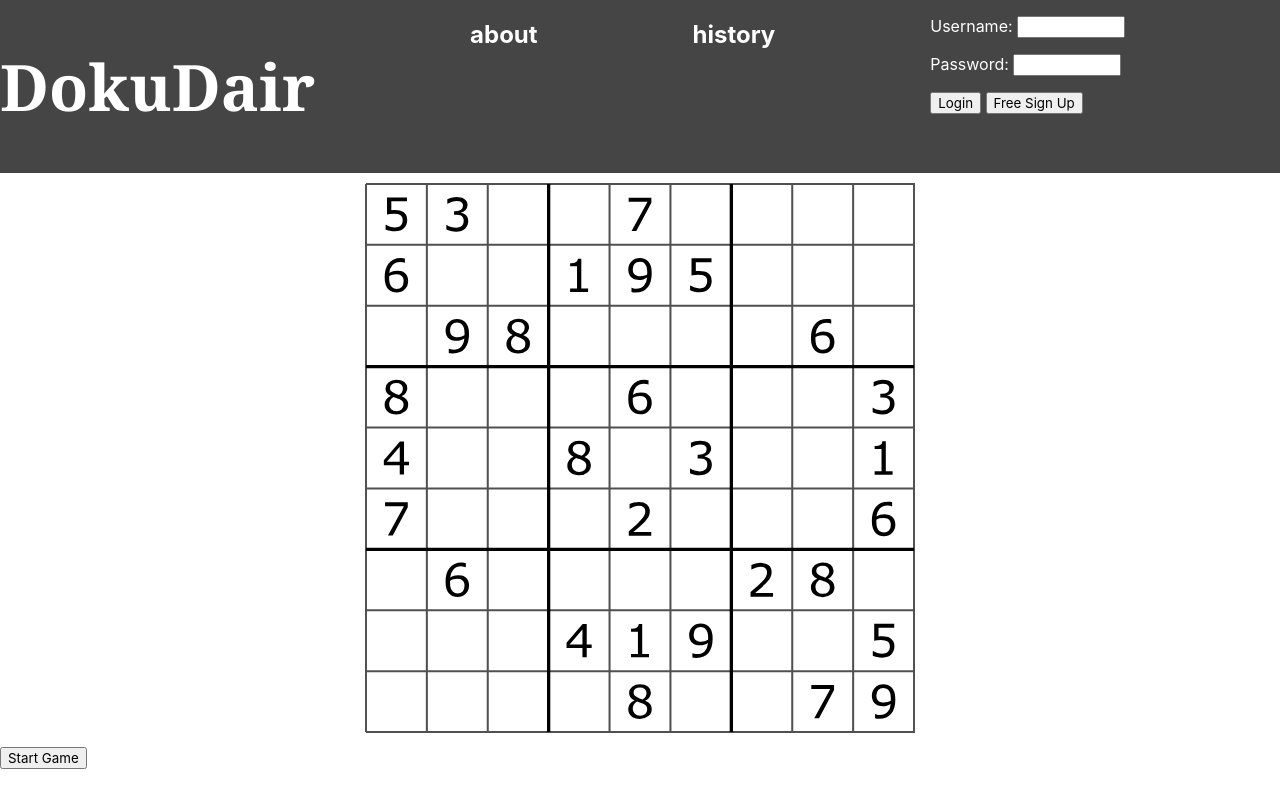
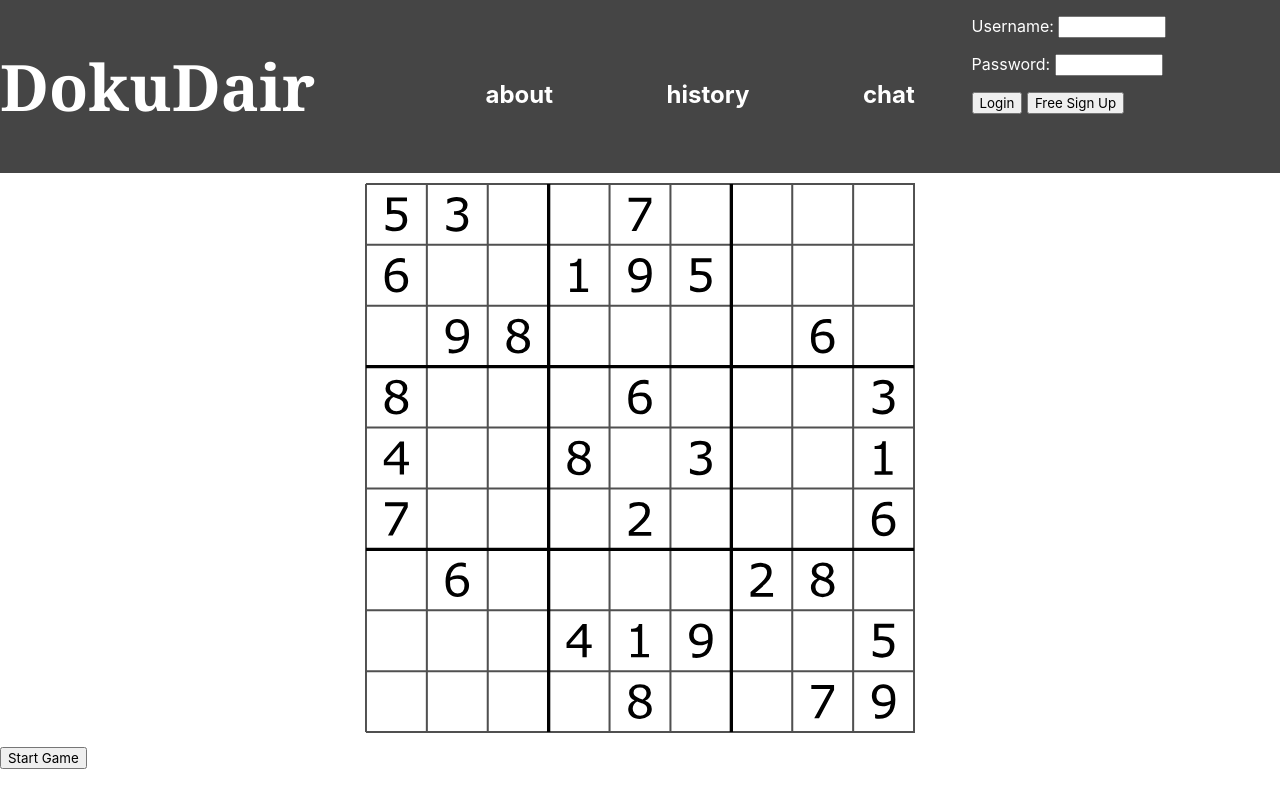
Before and after one commit to timviolino/dokuDair, a plain HTML site: page index.html in a window 1280 px wide. Drawn offline with Linux system fonts and the light colour scheme.

Commit message:
Add menu item padding

```diff
--- a/index.html
+++ b/index.html
@@ -15,12 +15,17 @@
             </div>
             <div class="menu-item-container">
                 <a href="./pages/about.html">
-                    <h2>about</h2>
+                    <h2 class="menu-item">about</h2>
                 </a>
             </div>
             <div class="menu-item-container">
                 <a href="./pages/history.html">
-                    <h2>history</h2>
+                    <h2 class="menu-item">history</h2>
+                </a>
+            </div>
+            <div class="menu-item-container">
+                <a href="./pages/chat.html">
+                    <h2 class="menu-item">chat</h2>
                 </a>
             </div>
             <div id="credentials">
--- a/style.css
+++ b/style.css
@@ -24,6 +24,11 @@ a {
     font-family:'Georgia';
     background-color: var(--gray);
     color: rgb(255, 255, 255);
+    max-width: 400px;
+}
+
+#logo-container{
+    max-width: 400px;
 }
 
 #board {
@@ -43,7 +48,7 @@ a {
 #navigation {
     display: grid;
     grid-template-rows: 1fr;
-    grid-template-columns: repeat(4, auto);
+    grid-template-columns: repeat(5, auto);
     background-color: var(--gray);
     color:rgb(255, 255, 255);
     margin: 0;
@@ -53,6 +58,7 @@ a {
         margin-left: 0px;
 }
 
-.menu-item-container {
-    align-items: center;
+.menu-item {
+    text-align: center;
+    padding-top: 60px;
 }
```
Also changed, not shown: pages/chat.html (added, +12 -0 lines).
